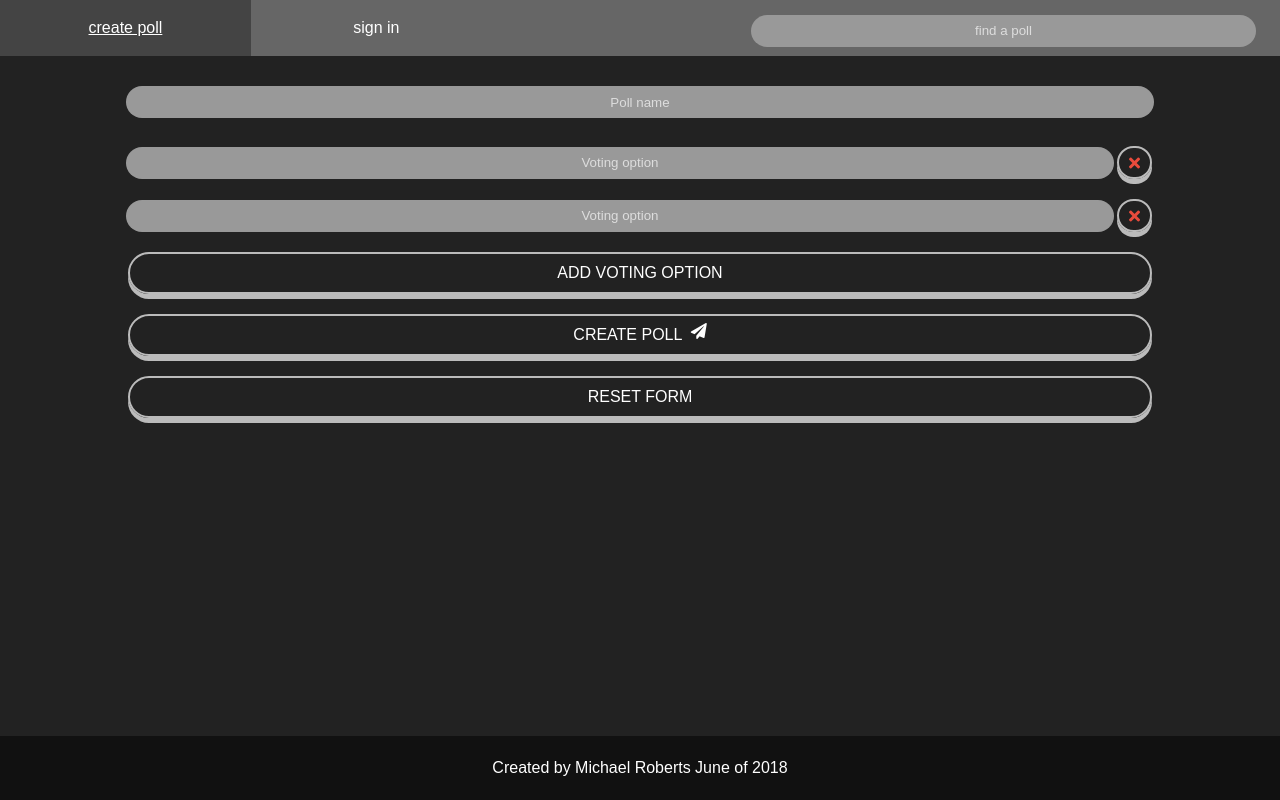
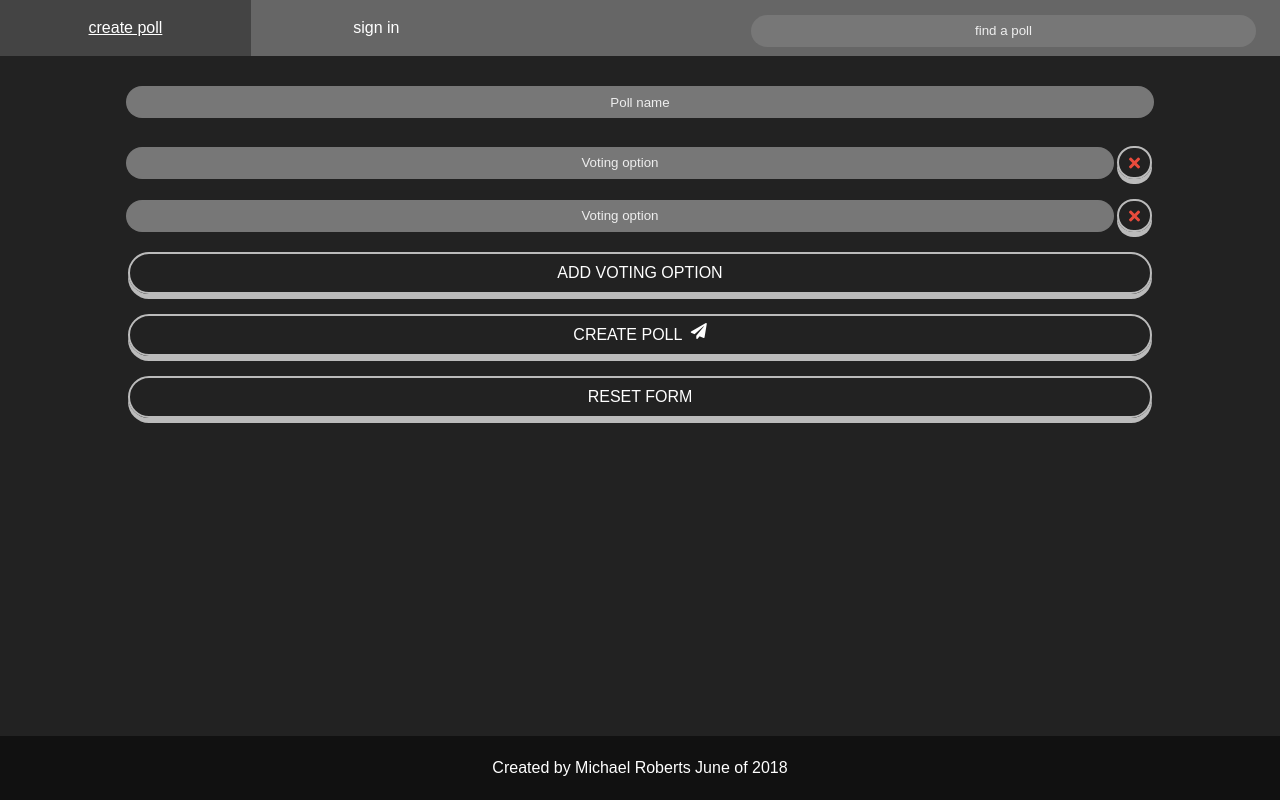
Before and after one commit to Gigamungus/Voting-App, a React (Create React App) app in the folder client/: page / in a window 1280 px wide. Built offline with nearby package versions, Linux system fonts and the light colour scheme.

Commit message:
changed input colors to increase contrast

```diff
--- a/client/src/Components/Input/Input.css
+++ b/client/src/Components/Input/Input.css
@@ -9,7 +9,7 @@
     border-radius: 1000px;
     border: none;
     outline: none;
-    background-color: #999999;
+    background-color: #777777;
     color: white;
     text-align: center;
     min-height: 30px;
@@ -18,7 +18,7 @@
 
 .Input-input::placeholder {
     text-align: center;
-    color: #dddddd;
+    color: #eeeeee;
 }
 
 .Input-input:focus {
```
